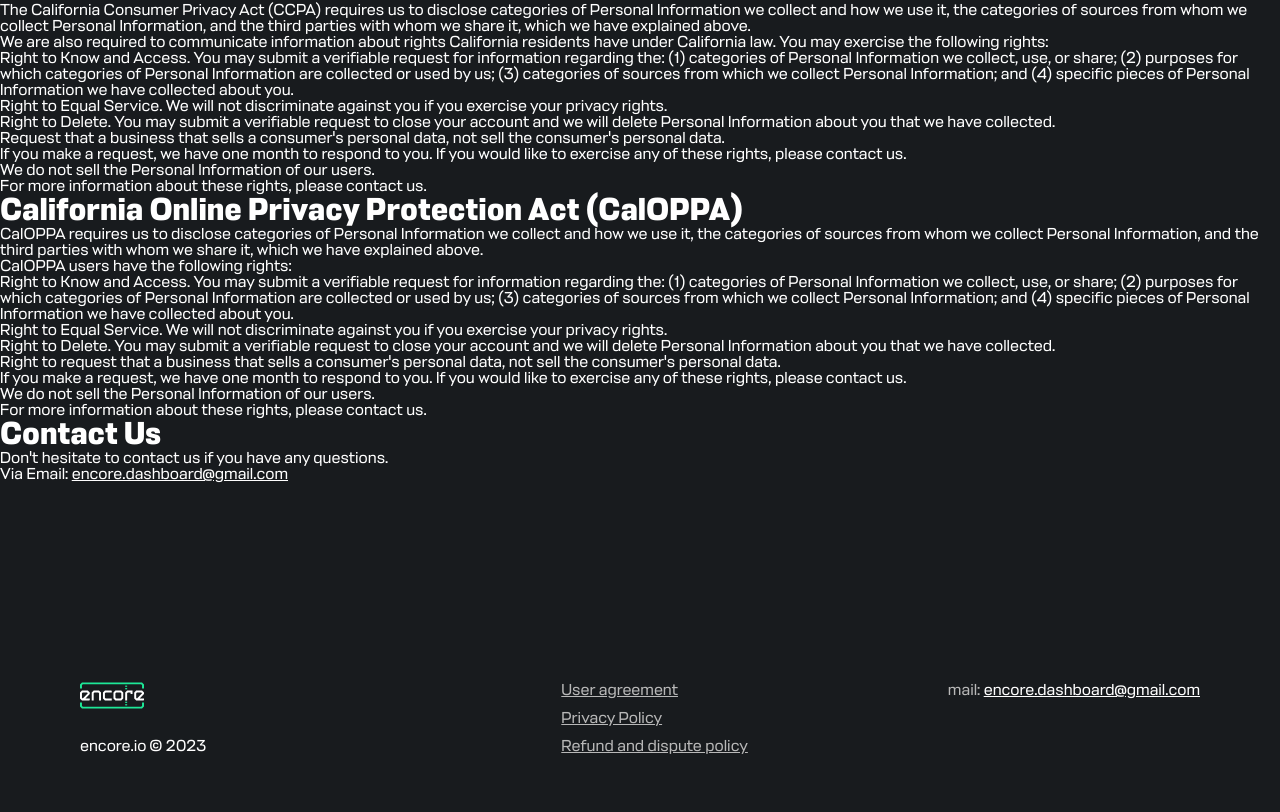
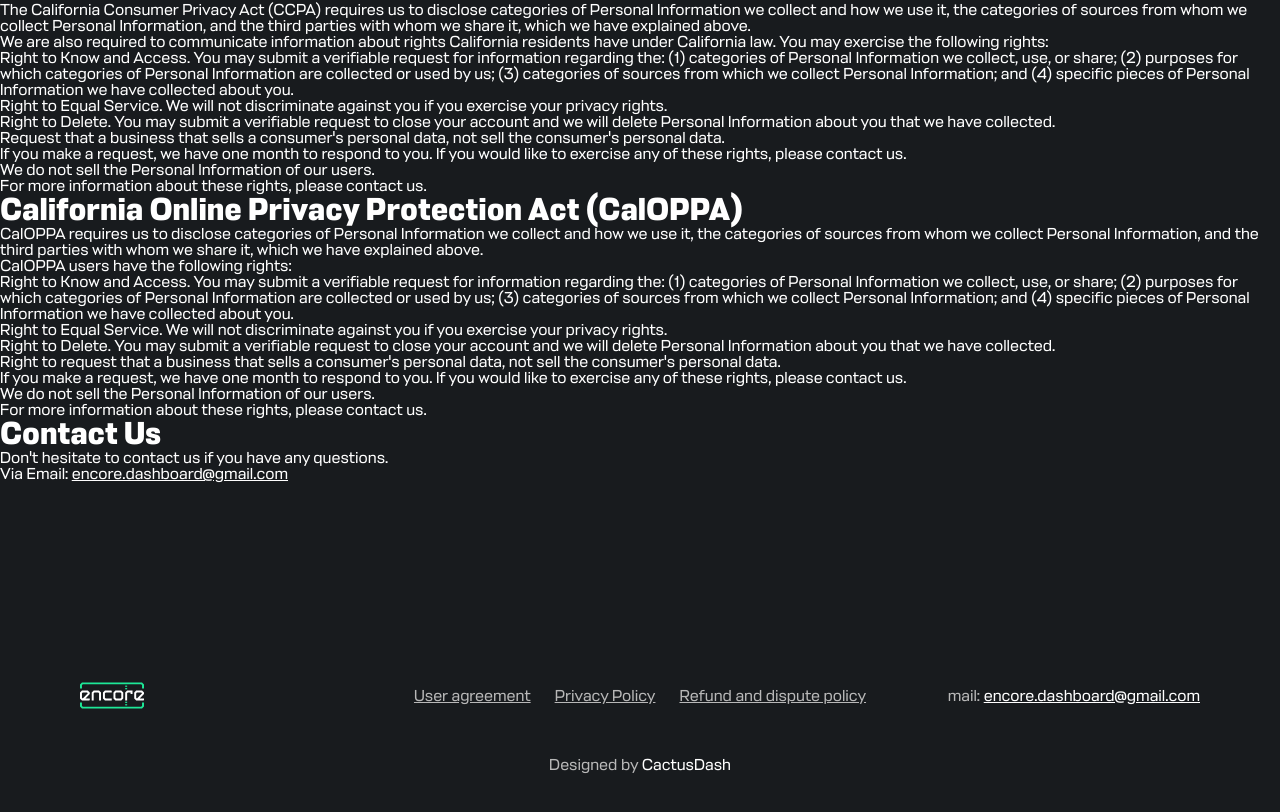
Before and after one commit to cactusweb/encore-landing, an Angular app: page /privacy in a window 1280 px wide. Shown: the part 2505-3317 px from the top of the page. Built offline with nearby package versions, Linux system fonts and the light colour scheme.

Commit message:
[redesign] Footer redesigned

```diff
--- a/src/app/common/footer/footer.component.html
+++ b/src/app/common/footer/footer.component.html
@@ -1,31 +1,21 @@
 <footer>
-  <div class="branding" aria-label="Branding">
+  <a class="branding" aria-label="Go to home" routerLink="/">
     <img src="/assets/logo.svg" alt="Encore" class="branding__logo" />
-    <span class="branding__copyright">encore.io © 2023</span>
-  </div>
+  </a>
 
-  <div class="links-container">
   <div class="links" aria-label="Juristic documents">
     <a routerLink="/user_agreement">User agreement</a>
     <a routerLink="/privacy">Privacy Policy</a>
     <a routerLink="/refund_dispute">Refund and dispute policy</a>
   </div>
-    <div
-      class="links links_white md:tw-row-start-1"
-      aria-label="Contacts links"
-    >
-      <span>
+
+  <span aria-label="contact-link" class="contact-link">
     mail:
-        <a href="mailto:encore.dashboard@gmail.com">
-          encore.dashboard@gmail.com
-        </a>
+    <a href="mailto:encore.dashboard@gmail.com"> encore.dashboard@gmail.com </a>
   </span>
-      <!-- <span>
-        discord:
-        <a href="https://discord.gg/encore.io" target="_blank" rel="noopener">
-          discord.gg/encore.io
-        </a>
-      </span> -->
-    </div>
-  </div>
+
+  <p class="designed-by">
+    Designed by
+    <a href="https://cactusweb.io" target="_blank" rel="noopener">CactusDash</a>
+  </p>
 </footer>
--- a/src/app/common/footer/footer.component.scss
+++ b/src/app/common/footer/footer.component.scss
@@ -1,5 +1,8 @@
 footer {
-  @apply tw-grid tw-grid-flow-col tw-justify-between md:tw-justify-center md:tw-grid-flow-row tw-gap-y-12;
+  @apply tw-grid tw-justify-between md:tw-justify-center md:tw-grid-flow-row tw-gap-y-12 tw-gap-x-5 tw-items-center;
+  @apply lg:tw-items-start;
+  grid-template-columns: 1fr auto 1fr;
+  @apply md:tw-grid-cols-1;
   @apply tw-px-20 lg:tw-px-10 md:tw-px-4;
 }
 
@@ -7,22 +10,33 @@ footer {
   @apply tw-grid tw-content-between tw-gap-5 md:tw-justify-items-center md:tw-justify-center;
 }
 
-.links-container {
-  @apply tw-grid tw-grid-flow-col md:tw-grid-flow-row tw-gap-x-[200px] lg:tw-gap-x-[80px] md:tw-gap-y-12;
+// .links-container {
+//   @apply tw-grid tw-grid-flow-col md:tw-grid-flow-row tw-gap-x-[200px] lg:tw-gap-x-[80px] md:tw-gap-y-12;
+// }
+
+.links {
+  @apply tw-grid tw-gap-6 tw-grid-flow-col tw-justify-center;
+  @apply lg:tw-grid-flow-row md:tw-grid-flow-row tw-justify-items-center;
+
+  a {
+    @apply tw-text-[#B8B8B8] hover:tw-text-white;
+  }
 }
 
-.links {
-  @apply tw-grid tw-gap-3 md:tw-gap-4 tw-content-start md:tw-justify-items-center;
-  @apply tw-text-[#B8B8B8] tw-text-base tw-font-normal tw-leading-none;
+a {
+  @apply tw-text-base tw-font-normal tw-leading-none;
+  @apply tw-underline tw-text-white hover:tw-text-primary;
+  transition: 0.2s;
+}
 
+.designed-by {
+  @apply tw-col-start-1 tw-col-end-4 tw-justify-self-center;
+  @apply md:tw-col-start-1 md:tw-col-end-2 tw-text-[#B8B8B8];
   a {
-    @apply tw-underline hover:tw-text-white;
-    transition: 0.2s;
-  }
-
-  &_white {
-    a {
-      @apply tw-text-white hover:tw-text-primary;
-    }
+    text-decoration: none;
   }
 }
+
+.contact-link {
+  @apply tw-justify-self-end md:tw-justify-self-center md:tw-row-start-2 tw-text-[#B8B8B8];
+}
--- a/src/styles.scss
+++ b/src/styles.scss
@@ -7,7 +7,7 @@
 
 body {
   @apply tw-text-white;
-  @apply tw-bg-secondary tw-pb-16;
+  @apply tw-bg-secondary tw-pb-8;
 }
 
 * {
```
Lines whose indentation alone changed are shown as unchanged.
